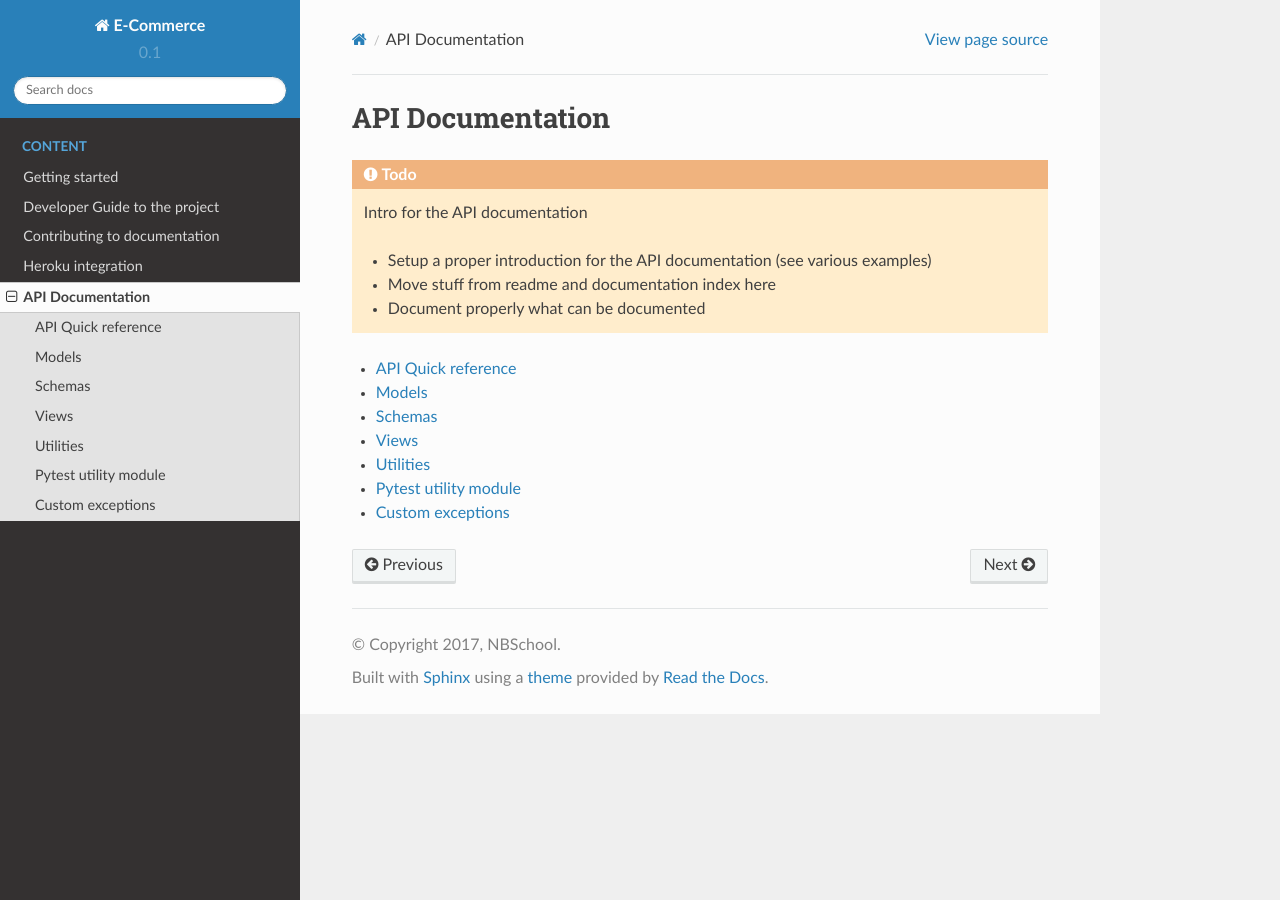
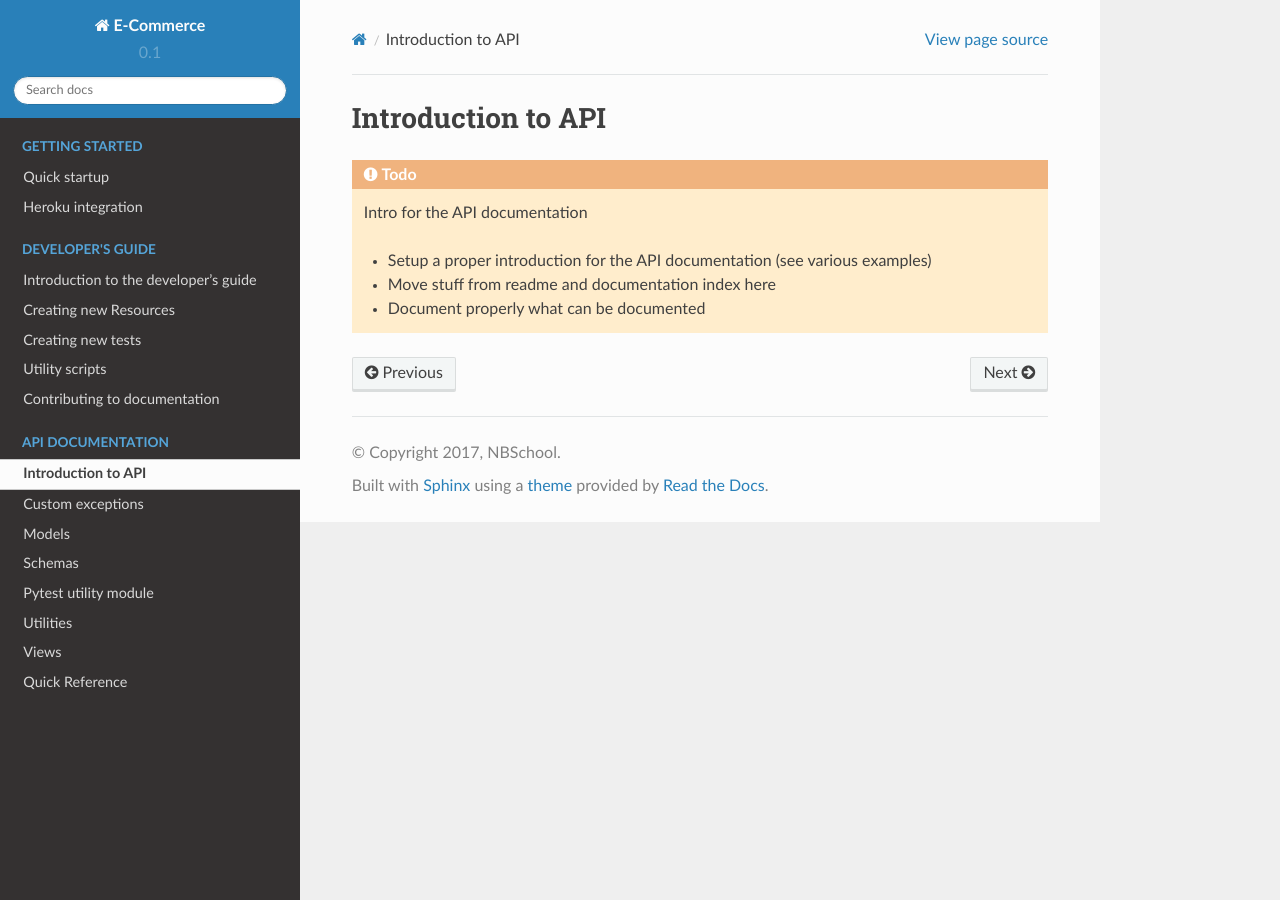
Before and after one commit to nbschool/ecommerce_api, a Sphinx documentation site: the page built from docs/source/api/index.rst, in a window 1280 px wide. Built offline with Sphinx 7.4.7 and the Read the Docs theme 2.0.0, drawn with Linux system fonts in a browser that asks for light colours.

```diff
--- a/docs/source/api/index.rst
+++ b/docs/source/api/index.rst
@@ -1,19 +1,8 @@
-API Documentation
-=================
+Introduction to API
+===================
 
 .. TODO:: Intro for the API documentation
 
     * Setup a proper introduction for the API documentation (see various examples)
     * Move stuff from readme and documentation index here
     * Document properly what can be documented
-
-.. toctree::
-    :maxdepth: 1
-
-    API Quick reference <quick_reference/index.rst>
-    models
-    schemas
-    views
-    utils
-    test_utils
-    exceptions
--- a/docs/source/api/quick_reference/views.rst
+++ /dev/null
@@ -1,4 +0,0 @@
-views
-=====
-
-.. automodule:: views
--- a/docs/source/api/test_utils.rst
+++ b/docs/source/api/test_utils.rst
@@ -1,5 +1,8 @@
 Pytest utility module
 =====================
 
+.. TODO:: Fix RESULTS annotation
+
 .. automodule:: tests.test_utils
     :members:
+    :exclude-members: RESULTS
--- a/docs/source/dev_guide/index.rst
+++ b/docs/source/dev_guide/index.rst
@@ -1,4 +1,4 @@
-Developer Guide to the project
+Introduction to the developer's guide
 ==============================
 
 This section explains how to contribute to the project, specifically *how things work*,
```
Also changed, not shown: other parts of docs/source/dev_guide/index.rst (+0 -8 lines), docs/source/api/quick_reference/index.rst (+6 -2 lines), docs/source/api/quick_reference/views.address.rst (added, +17 -0 lines), docs/source/api/quick_reference/views.items.rst (added, +17 -0 lines), docs/source/api/quick_reference/views.orders.rst (added, +17 -0 lines), docs/source/api/quick_reference/views.pictures.rst (added, +17 -0 lines), docs/source/api/quick_reference/views.user.rst (added, +17 -0 lines), docs/source/index.rst (+20 -5 lines).
